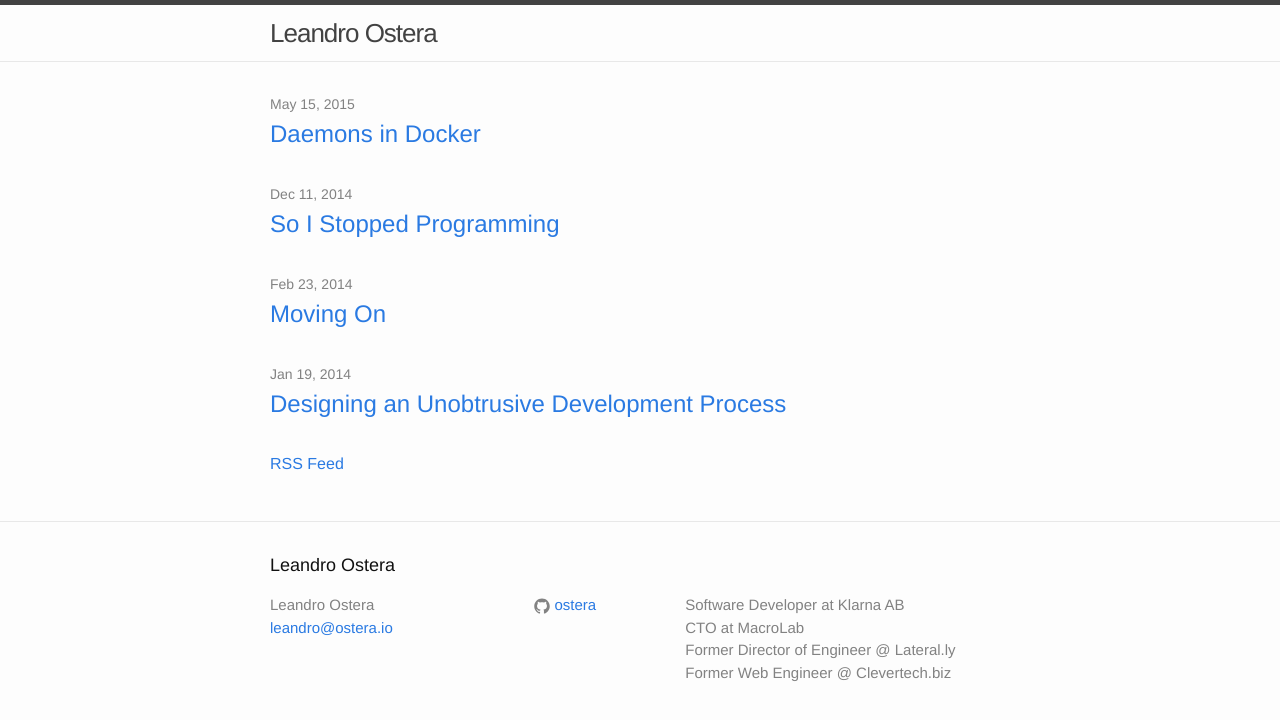
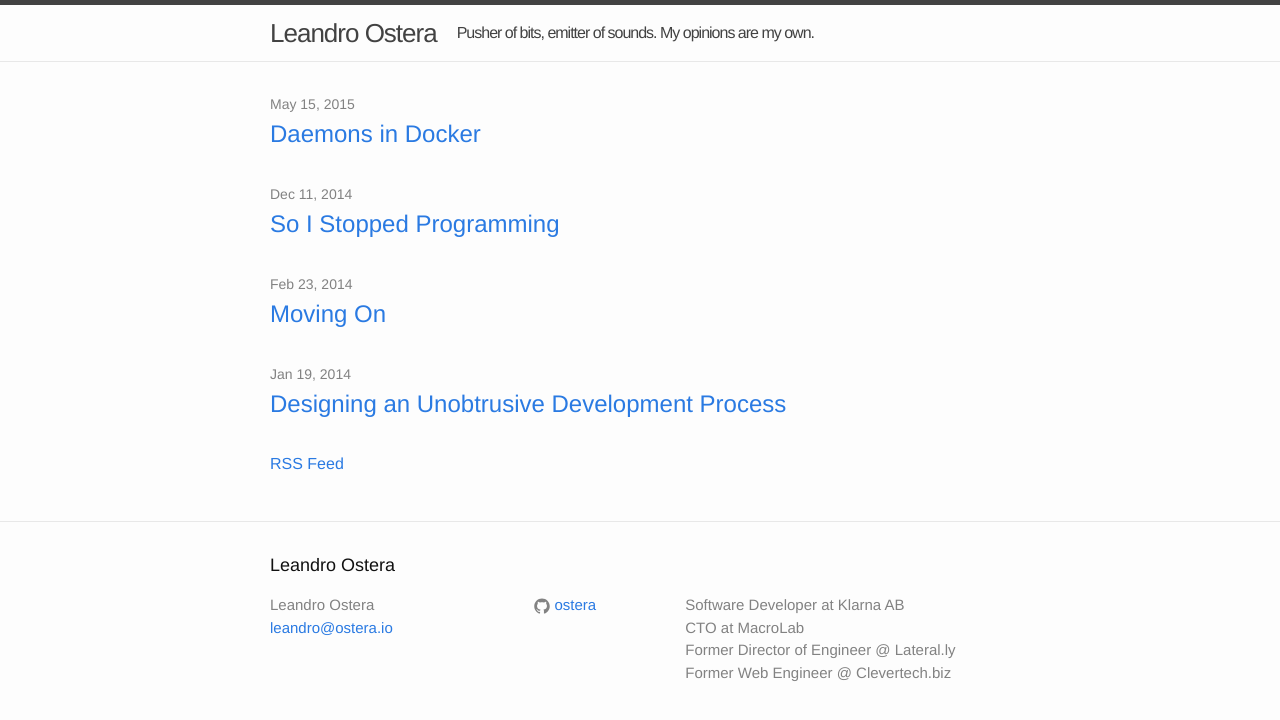
Before and after one commit to ostera/ostera.github.io, a Jekyll site: the page built from index.html, in a window 1280 px wide. Shown: the top 720 px of the page. Built offline with Jekyll 4.4.1, drawn with Linux system fonts in a browser that asks for light colours.

Commit message:
Some changes

```diff
--- a/_config.yml
+++ b/_config.yml
@@ -1,5 +1,6 @@
 # Site settings
 title: Leandro Ostera
+subtitle: Pusher of bits, emitter of sounds. My opinions are my own.
 email: leandro@ostera.io
 description: > # this means to ignore newlines until "baseurl:"
   Software Developer at Klarna AB<br>
--- a/_includes/header.html
+++ b/_includes/header.html
@@ -3,6 +3,8 @@
   <div class="wrapper">
 
     <a class="site-title" href="{{ site.baseurl }}/">{{ site.title }}</a>
+
+    <span class="site-subtitle"> {{ site.subtitle }} </span>
 
     <nav class="site-nav">
       <a href="#" class="menu-icon">
--- a/_sass/_layout.scss
+++ b/_sass/_layout.scss
@@ -22,6 +22,16 @@
         color: $grey-color-dark;
     }
 }
+
+.site-subtitle {
+  line-height: 56px;
+  letter-spacing: -1px;
+  float: none;
+  font-size: 16px;
+  margin-left: 20px;
+  color: #424242;
+}
+
 
 .site-nav {
     float: right;
```
